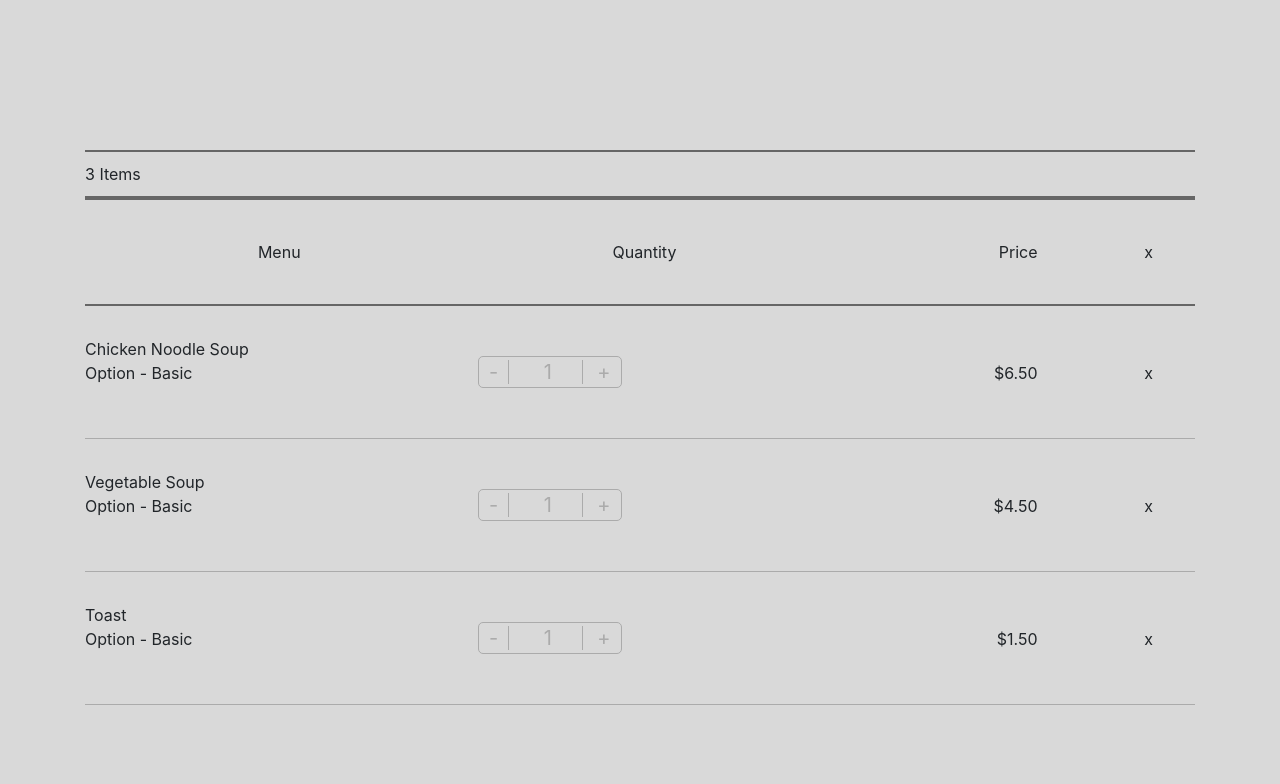
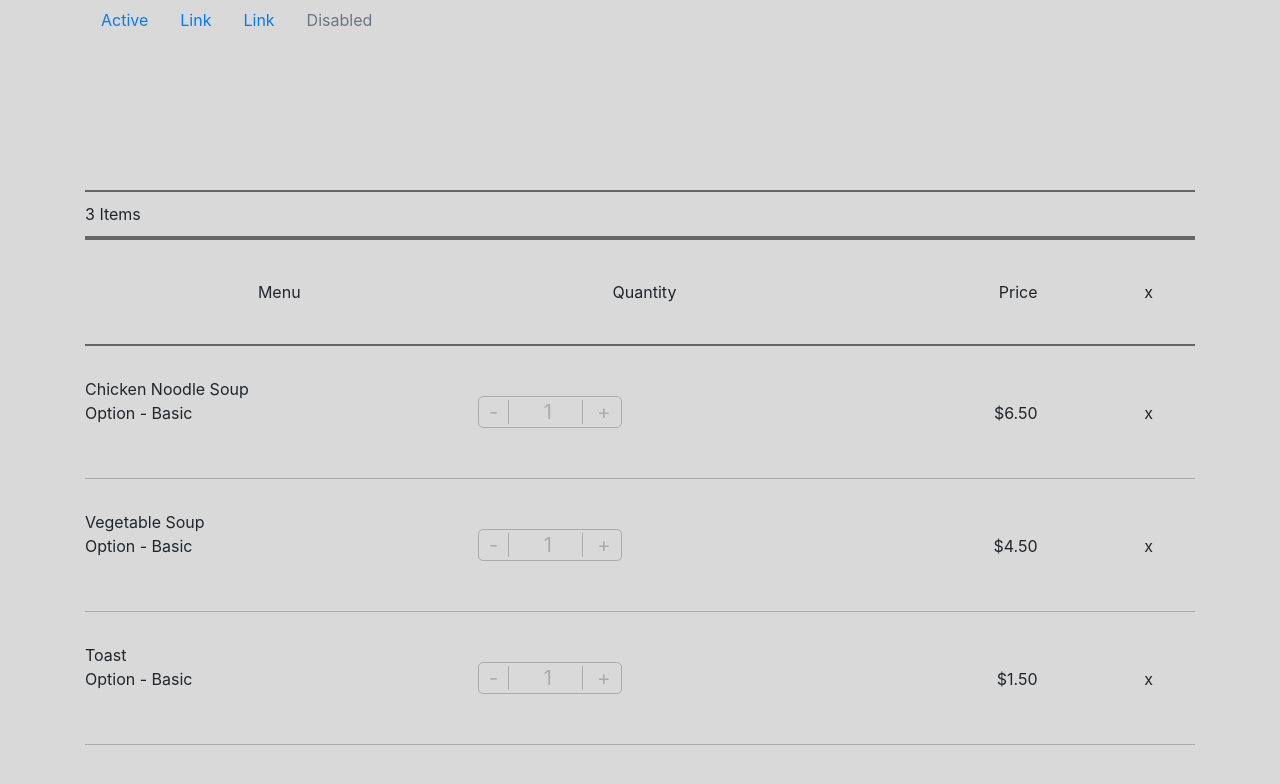
Before and after one commit to tsdeveloper/teste-github, a plain HTML site: page aula_01_learn_branch/index.html in a window 1280 px wide. Drawn offline with nearby package versions, Linux system fonts and the light colour scheme.

Commit message:
Adicionando Menu Bar

```diff
--- a/aula_01_learn_branch/index.html
+++ b/aula_01_learn_branch/index.html
@@ -14,7 +14,23 @@
 
 <body>
     <div class="container">
+        <header>
 
+            <ul class="nav">
+                <li class="nav-item">
+                  <a class="nav-link active" href="#">Active</a>
+                </li>
+                <li class="nav-item">
+                  <a class="nav-link" href="#">Link</a>
+                </li>
+                <li class="nav-item">
+                  <a class="nav-link" href="#">Link</a>
+                </li>
+                <li class="nav-item">
+                  <a class="nav-link disabled" href="#">Disabled</a>
+                </li>
+              </ul>
+        </header>
         <div class="custom-table">
             <div class="table-header-mobile visible-xs">3 Items</div>
             <div class="table-header hidden-xs">
```
